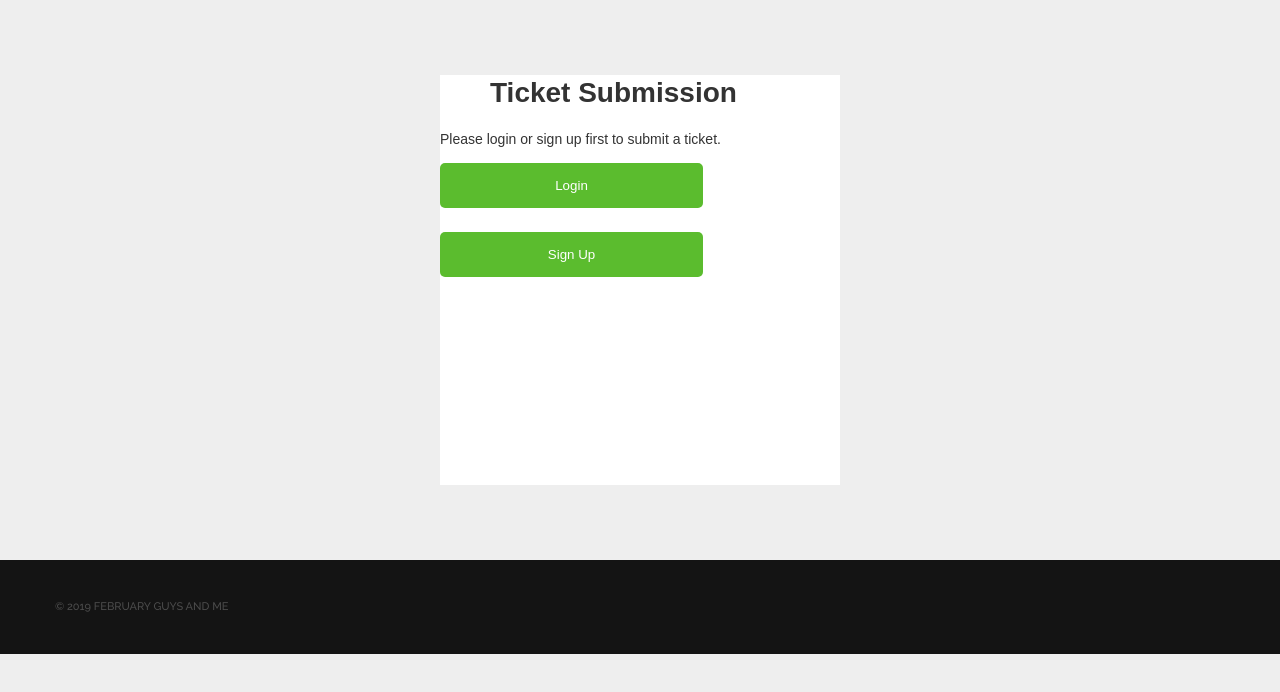
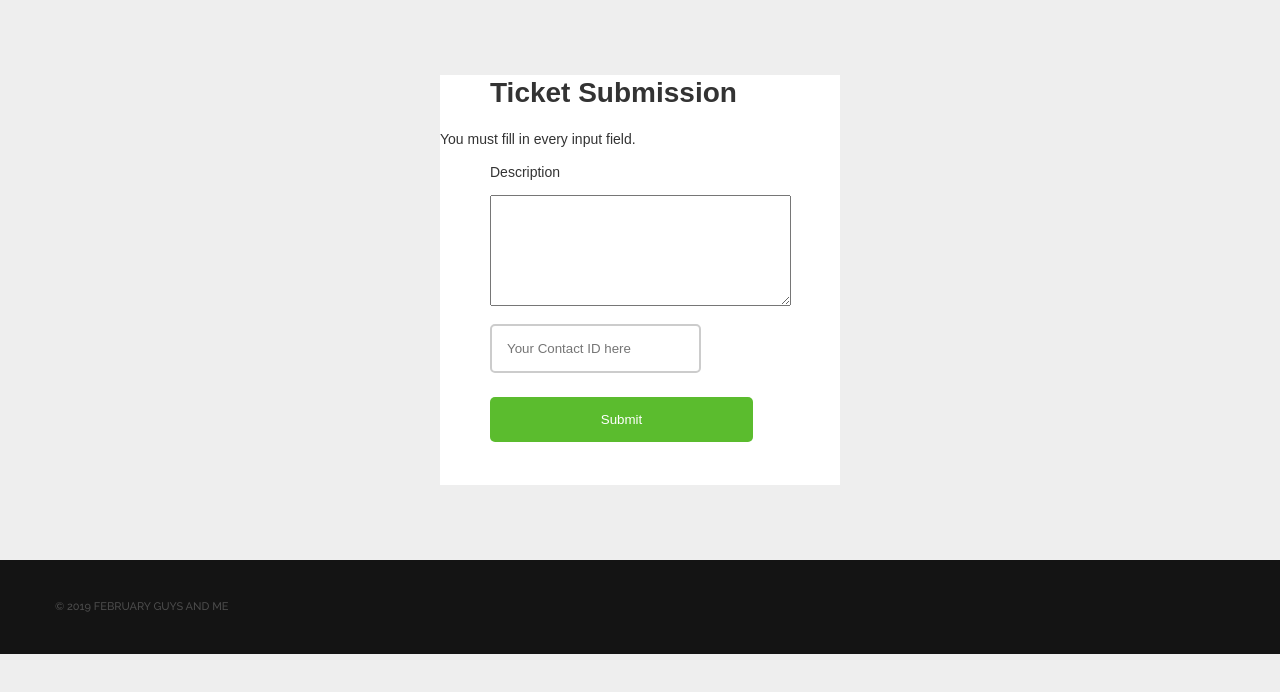
Before and after one commit to project-help-desk/Files, a PHP site: page /input_ticket.php in a window 1280 px wide. Shown: the part 90-782 px from the top of the page. Run offline with PHP 8.4, Linux system fonts and the light colour scheme; some libraries are stand-ins or nearby versions.

Commit message:
Add files via upload

```diff
--- a/helpdesk-master/input_ticket.php
+++ b/helpdesk-master/input_ticket.php
@@ -1,4 +1,4 @@
-<?php session_start(); ?>
+<?php session_start();?>
 <!DOCTYPE html>
 <!--
 To change this license header, choose License Headers in Project Properties.
@@ -17,95 +17,70 @@ and open the template in the editor.
     </head>
     <body>
         <?php include_once 'includes/header.php'; ?>
+
         <div id="boxing">
             <div class="push">
                 <h1>Ticket Submission</h1>
             </div>
+            <div class="error">
+
  <?php
+
 $servername = "localhost";
 $username = "root";
 $password = "";
 $databasename = "stenden_helpdesk";
 $conn = mysqli_connect($servername, $username, $password, $databasename);
-            if (!$conn) {
-                die('Connection failed: ' . mysqli_connect_error());
+if(!$conn) {
+	die ('Connection failed: ' . mysqli_connect_error());
 }
-            if (isset($_SESSION['valid_id'])) {
-                if ($_SESSION['valid_id'] > 0) {
-                    echo'<div class="error">';
-                    if (isset($_POST['submit'])) {
-                        if (empty($_POST['desc']) || empty($_POST['issue'])) {
+
+
+    if (empty($_POST['desc']) || empty($_POST['contact'])) {
         echo "<p>You must fill in every input field.</p>";
     } else {
-
-                            $desc = htmlentities($_POST['desc']);
-                            $issue = htmlentities($_POST['issue']);
-                            $contact_id = htmlentities($_SESSION['valid_id']);
-                            $date = date('Y-m-d h:i:s', time());
-//                            $fields = array('Date_time', 'Contact_id', 'Description', 'Type_ID', 'Status_ID');
-//                            $values = array(, $_SESSION['loggedIn'], $desc, $type, '1'); // TODO change NULL to CLient_ID
-//                            $stmt = InsertDBStatement($SQLConnect, "Incident", $fields, $values, "sisii");
-                            $sql = "INSERT INTO incident (Date_Time, Description, type_id,contact_id) VALUES (?,?,?,?)";
+        //INSERT data from database---
+        $desc= htmlentities($_POST["desc"]);
+        $contact = htmlentities($_POST["contact"]);
+        $date = date("y-m-d");
+        $TableName = "incident";
+        $sql = "INSERT INTO incident (Description,Contact_ID) VALUES(?,?)";
         if ($statement = mysqli_prepare($conn, $sql)) {
             //s means binding string
             //Binds variables to a prepared statement as parameters
-                                mysqli_stmt_bind_param($statement, "ssii", $date, $desc, $issue,$contact_id);
+            mysqli_stmt_bind_param($statement, 'si', $desc,$contact);
+
             if (mysqli_stmt_execute($statement)) {
                 echo "Incident inserted successfully";
             } else {
-                                    echo "error inserting incident";
+                echo "error inserting";
                 die(mysqli_error($conn));
             }
         } else {
             die(mysqli_error($conn));
         }
+
+        //close the statement
+        mysqli_stmt_close($statement);
+        mysqli_close($conn);
     }
-                    }
-                    echo'</div>
+    ?>
+
+            </div>
             <form method="POST" action="input_ticket.php">
                 <div class="push">
                     <p>Description</p>
                     <p><textarea rows="7" cols="35" name="desc" maxlength="2000"></textarea></p>
                 </div>
                 <div class="push">
-                            <p>Type of Issue</p>
-                            <p>
-                                <select name="issue">
-                                    <option value="1">Technical Problem</option>
-                                    <option value="2">Functional Problem</option>
-                                    <option value="3">Failure</option>
-                                    <option value="4">Question</option>
-                                    <option value="5">Wish</option>
-                                    <option value="6">Other</option>
-                                </select>
-                            </p>
+                     <p><input type="text" name="contact" placeholder="Your Contact ID here" required></p>
+                     </div>
+                       <div class="push">
                     <p><input type="submit" name="submit" value="Submit"></p>
                 </div>
-                    </form>';
-                } else {
-                    echo'<div class="error">
-                    <p>Using the ticket system requires a licence. Licences are available at the licence store or you can try visting the FAQ to find your problem there.</p>
-                    <p><form action="BuyLicence.php" method="POST">
-                        <input type="submit" value="Buy licence">
-                    </form></p>
-                    <p><form action="FAQ.php" method="POST">
-                        <input type="submit" value="Visit the FAQ">
-                    </form></p>
-                    </div>';
-                }
-            } else {
-                echo'<div class="error">
-                    <p>Please login or sign up first to submit a ticket.</p>
-                    <p><form action="login.php" method="POST">
-                        <input type="submit" value="Login">
-                    </form></p>
-                    <p><form action="signup.php" method="POST">
-                        <input type="submit" value="Sign Up">
-                    </form></p>
-                </div>';
-            }
-            ?>
+            </form>
         </div>
+
         <script src="vendor/jquery/jquery-3.2.0.min.js"></script>
         <script src="js/core.js"></script>
         <?php include_once 'includes/footer.php'; ?>
```
Lines whose indentation alone changed are shown as unchanged.
